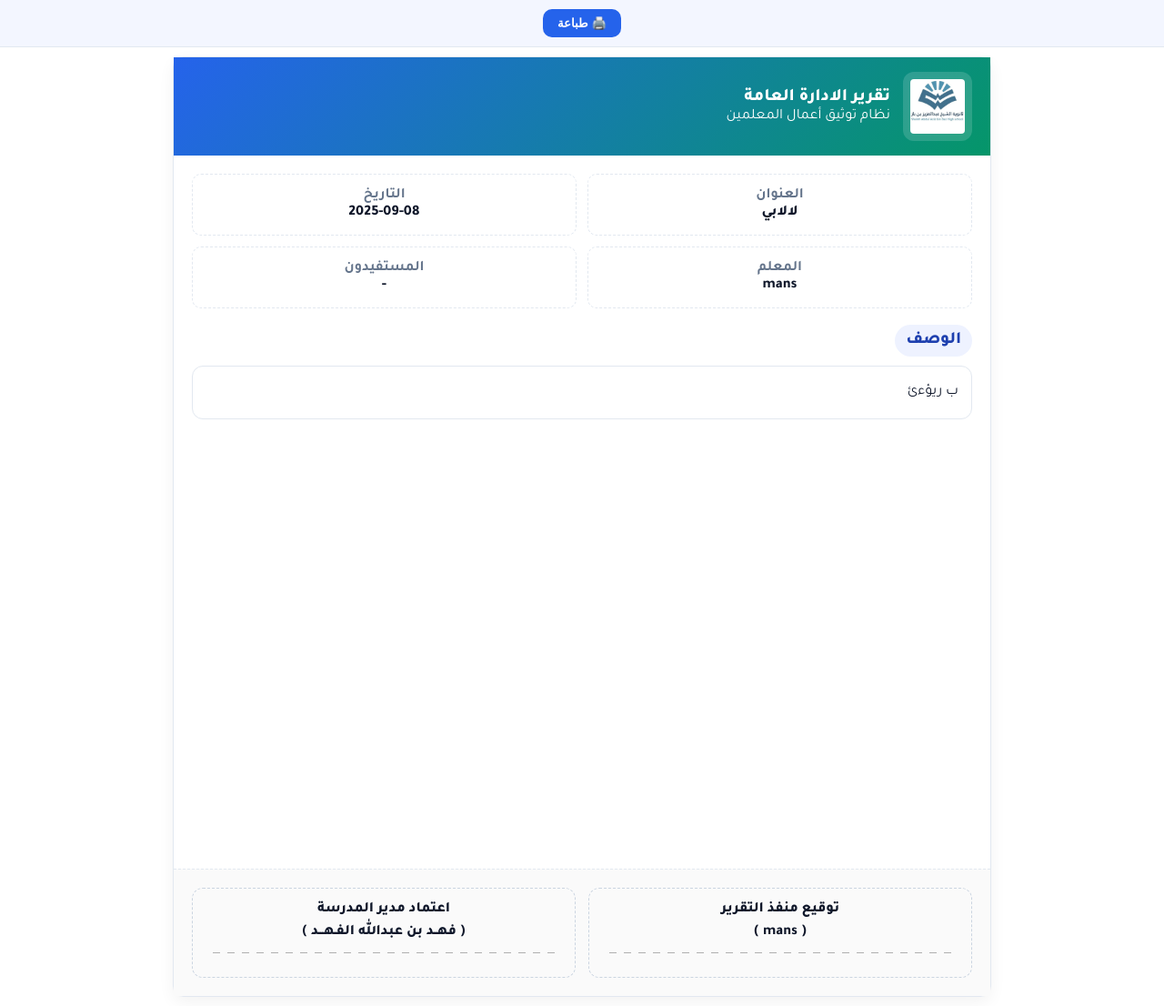
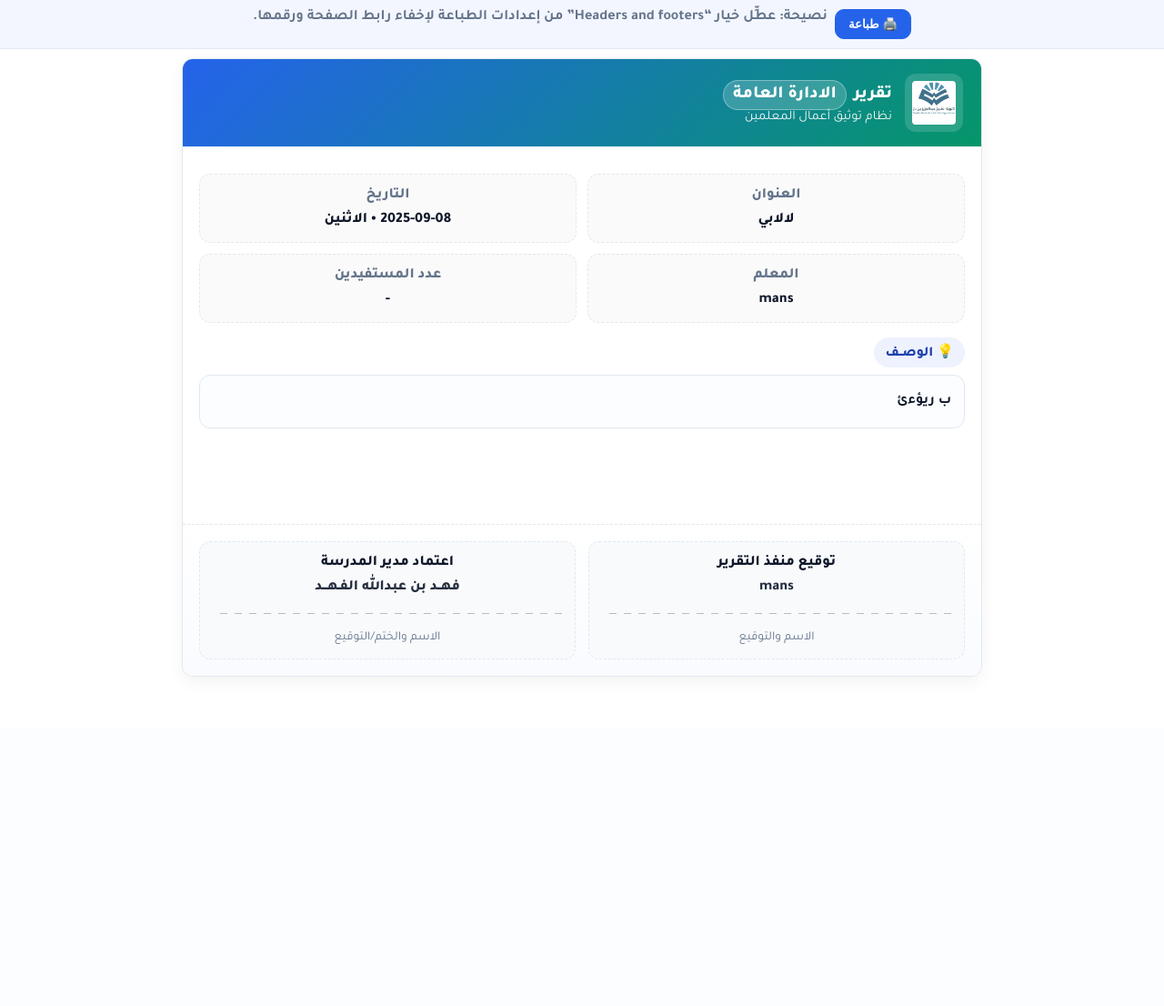
Before and after one commit to xmansx1/school, a Django app: page /reports/2/print/ in a window 1280 px wide. Shown: the whole page at 91% size. After the commit the page ends 744 px from the top, so only its background shows below. Run offline with Django 5.2, Linux system fonts and the light colour scheme; a user stored in the database is signed in; data comes from the database, SQL or seed files in the repository; data that the repository does not hold is empty.

Commit message:
الرفع41ريندر

```diff
--- a/reports/templates/base.html
+++ b/reports/templates/base.html
@@ -365,7 +365,9 @@
       <div class="foot-grid">
         <div>
           <div class="foot-title">{% if SCHOOL_NAME %}{{ SCHOOL_NAME }}{% else %}ثانوية عبدالعزيز بن باز{% endif %}</div>
-          <p>نظام توثيق أعمال المعلمين والطلبات — إضافة، استعراض، طباعة.</p>
+          <p>Tawtheeq</p>
+
+          <p>نظام توثيق أعمال المعلمين والطلبات — التواصل الداخلي.</p>
         </div>
         <nav class="foot-links" aria-label="روابط"></nav>
         <div>
--- a/reports/templates/reports/login.html
+++ b/reports/templates/reports/login.html
@@ -165,7 +165,7 @@
 
   <!-- الهيدر -->
   <header class="login-header">
-     <h1 class="login-system-title">📘 نظام التقارير</h1>
+     <h1 class="login-system-title">📘 Tawtheeq </h1>
   </header>
 
   <!-- الكارت -->
--- a/reports/templates/reports/report_print.html
+++ b/reports/templates/reports/report_print.html
@@ -4,88 +4,200 @@
 <head>
   <meta charset="UTF-8" />
   <meta name="viewport" content="width=device-width, initial-scale=1" />
-  <title>تقرير - {{ r.title }}</title>
+  {% with cat_label=r.category.name|default:"غير مصنّف" %}
+  <title>تقرير {{ cat_label }} - {{ r.title }}</title>
+  {% endwith %}
 
   <link href="https://fonts.googleapis.com/css2?family=Tajawal:wght@400;700;800&display=swap" rel="stylesheet">
   <style>
+    :root{
+      --ink:#0f172a; --muted:#64748b; --line:#e2e8f0;
+      --brand:#2563eb; --accent:#059669; --bg:#f8fafc; --card:#ffffff;
+      --chip:#eef2ff; --chip-ink:#1e40af;
+      --radius:12px; --print-margin:12mm;
+    }
+    *{box-sizing:border-box}
+    html,body{height:100%}
     body{
-      margin:0;font-family:'Tajawal',sans-serif;
-      -webkit-print-color-adjust:exact;print-color-adjust:exact;
-      background:#fff;color:#0f172a;
+      margin:0;font-family:'Tajawal',sans-serif;color:var(--ink);background:#fff;
+      -webkit-print-color-adjust:exact; print-color-adjust:exact;
     }
-    .toolbar{display:flex;justify-content:center;gap:10px;padding:10px;background:#f3f6ff;border-bottom:1px solid #e2e8f0}
-    .btn{padding:8px 16px;border-radius:10px;font-weight:700;cursor:pointer}
-    .btn-primary{background:#2563eb;color:#fff;border:none}
+    a{color:inherit;text-decoration:none}
 
+    /* ===== شريط أدوات (لا يُطبع) ===== */
+    .toolbar{
+      display:flex;gap:8px;justify-content:center;
+      padding:10px;background:#f3f6ff;border-bottom:1px solid var(--line);
+      position:sticky;top:0;z-index:9
+    }
+    .btn{padding:8px 14px;border-radius:10px;border:1px solid #cbd5e1;background:#fff;cursor:pointer;font-weight:700}
+    .btn-primary{background:var(--brand);color:#fff;border-color:var(--brand)}
+    .muted{color:var(--muted)}
+
+    /* ===== الحاوية/الورقة ===== */
     .container{max-width:900px;margin:auto;padding:10px}
     .sheet{
+      border:1px solid var(--line);border-radius:var(--radius);overflow:hidden;background:var(--card);
+      box-shadow:0 6px 18px rgba(0,0,0,.05);
       display:flex;flex-direction:column;
-      min-height:calc(297mm - 24mm); /* ارتفاع صفحة A4 مع هوامش */
-      border:1px solid #e2e8f0;border-radius:12px;background:#fff;
-      box-shadow:0 6px 18px rgba(0,0,0,.05);
+      min-height:calc(100vh - 120px);
     }
 
-    .hero{display:flex;align-items:center;gap:14px;padding:16px 20px;
-      background:linear-gradient(135deg,#2563eb,#059669);color:#fff}
-    .hero img{width:60px;height:60px;object-fit:contain;background:rgba(255,255,255,.15);border-radius:12px;padding:8px}
-    .hero .title{font-size:1.2rem;font-weight:900}
+    /* الرأس */
+    .hero{
+      display:flex;align-items:center;gap:14px;
+      background:linear-gradient(135deg, var(--brand) 0%, var(--accent) 100%);
+      color:#fff;padding:16px 20px
+    }
+    .hero .logo{width:64px;height:64px;object-fit:contain;background:rgba(255,255,255,.15);border-radius:12px;padding:8px}
+    .hero .title{font-size:1.2rem;font-weight:900;display:flex;align-items:center;gap:8px;flex-wrap:wrap}
+    .hero .sub{opacity:.95;font-size:.9rem}
+    .cat-badge{
+      display:inline-flex;align-items:center;gap:6px;
+      padding:4px 10px;border-radius:999px;
+      background:rgba(255,255,255,.18); border:1px solid rgba(255,255,255,.35);
+      color:#fff;font-weight:800;line-height:1.2
+    }
 
-    .content{padding:20px;flex:1}
-    .grid{display:grid;grid-template-columns:1fr 1fr;gap:12px}
-    .card-row{padding:14px;border:1px dashed #e2e8f0;border-radius:10px;text-align:center}
-    .label{color:#64748b;font-weight:700}
-    .value{font-weight:900}
+    /* المحتوى */
+    .content{padding:18px;flex:1}
+    .grid{display:grid;grid-template-columns:1fr 1fr;gap:12px;margin-top:12px}
+    .card-row{
+      display:flex;flex-direction:column;justify-content:center;align-items:center;
+      gap:8px;padding:14px;border:1px dashed var(--line);border-radius:12px;background:#fafafa;text-align:center;
+      break-inside:avoid; page-break-inside:avoid;
+    }
+    .label{color:var(--muted);font-weight:800}
+    .value{font-weight:900;font-size:1rem}
 
-    .section-title{margin:18px 0 10px;font-weight:900;background:#eef2ff;color:#1e40af;
-      display:inline-block;padding:6px 12px;border-radius:999px}
-    .idea-box{padding:14px;border:1px solid #e2e8f0;border-radius:12px;white-space:pre-wrap;line-height:1.8}
+    .section-title{
+      margin:16px 0 8px;font-weight:900;color:var(--ink);
+      display:inline-flex;align-items:center;gap:8px;
+      background:var(--chip);color:var(--chip-ink);padding:6px 12px;border-radius:999px;font-size:.95rem;
+      break-inside:avoid; page-break-inside:avoid;
+    }
+    .idea-box{
+      padding:14px;border:1px solid var(--line);border-radius:12px;background:#fbfdff;
+      white-space:pre-wrap; line-height:1.8;font-weight:600;
+      break-inside:avoid; page-break-inside:avoid;
+    }
 
-    .photos{display:grid;grid-template-columns:repeat(auto-fill,minmax(220px,1fr));gap:12px}
-    .photos img{width:100%;height:200px;object-fit:cover;border-radius:10px;border:1px solid #e2e8f0}
+    .photos{
+      display:grid;grid-template-columns:repeat(auto-fill,minmax(220px,1fr));gap:12px;margin-top:12px;
+      break-inside:avoid; page-break-inside:avoid;
+    }
+    .photos img{
+      width:100%;height:200px;object-fit:cover;border-radius:12px;border:1px solid var(--line);
+      box-shadow:0 4px 10px rgba(0,0,0,.08);
+      break-inside:avoid; page-break-inside:avoid;
+    }
 
-    .sign{display:flex;gap:14px;margin-top:auto;padding:20px;border-top:1px dashed #e2e8f0;background:#fafafa}
-    .sign .box{flex:1;border:1px dashed #cbd5e1;border-radius:12px;padding:14px;text-align:center}
+    /* ===== التواقيع أسفل الصفحة ===== */
+    .sign{
+      display:flex;gap:14px;margin-top:auto;flex-wrap:wrap;
+      padding:18px;border-top:1px dashed var(--line);
+      background:linear-gradient(180deg,#fff, #f9fbff);
+      break-inside:avoid; page-break-inside:avoid;
+    }
+    .sign .box{
+      flex:1;border:1px dashed var(--line);border-radius:12px;padding:14px;min-height:100px;background:var(--bg);text-align:center;
+      display:flex;flex-direction:column;justify-content:space-between;gap:8px;
+    }
     .sign .title{font-weight:900}
-    .sign .name{margin-top:6px;font-weight:800}
-    .sigline{margin:12px 0;height:1px;background:repeating-linear-gradient(90deg,transparent,transparent 8px,rgba(0,0,0,.3) 8px,rgba(0,0,0,.3) 16px)}
+    .sign .name{font-weight:800;opacity:.9}
+    .sigline{height:1px;background:repeating-linear-gradient(90deg, transparent, transparent 8px, rgba(0,0,0,.25) 8px, rgba(0,0,0,.25) 16px); margin:10px 0}
+    .hint{font-size:.85rem;color:var(--muted)}
 
-    @page{size:A4;margin:12mm}
+    /* ===== الطباعة الدقيقة بقياسات A4 ===== */
+    @page{
+      size:A4;
+      margin: var(--print-margin);
+    }
     @media print{
-      .toolbar{display:none}
-      .sheet{border:none;box-shadow:none;min-height:auto}
+      /* إزالة هوامش/ظلال الشاشة */
+      .toolbar{display:none!important}
+      body{background:#fff}
+      .container{padding:0;margin:0}
+      .sheet{
+        box-shadow:none;border:1px solid var(--line);
+        border-radius:var(--radius);
+        /* العرض والارتفاع القابلان للحساب داخل A4 وفق الهامش */
+        width:calc(210mm - (2 * var(--print-margin)));
+        min-height:calc(297mm - (2 * var(--print-margin)));
+        margin:auto; /* توسيط داخل الصفحة */
       }
-    @media(max-width:640px){.grid{grid-template-columns:1fr}}
+
+      /* الحفاظ على الألوان والخلفيات */
+      -webkit-print-color-adjust:exact; print-color-adjust:exact;
+
+      /* منع تقطيع العناصر المهمة */
+      .hero,.section-title,.idea-box,.photos,.card-row,.sign{page-break-inside:avoid; break-inside:avoid}
+      a[href]::after{content:"" !important}
+    }
+
+    /* الهواتف */
+    @media (max-width:640px){
+      .grid{grid-template-columns:1fr}
+      .hero .logo{width:54px;height:54px}
+      .photos{grid-template-columns:1fr 1fr}
+      .photos img{height:160px}
+    }
   </style>
 </head>
 <body>
 
 <div class="toolbar no-print">
   <button class="btn btn-primary" onclick="window.print()">🖨️ طباعة</button>
+  <span class="muted" style="font-weight:700">نصيحة: عطِّل خيار “Headers and footers” من إعدادات الطباعة لإخفاء رابط الصفحة ورقمها.</span>
 </div>
 
 <div class="container">
   <div class="sheet">
+
+    {% with cat_label=r.category.name|default:"غير مصنّف" %}
     <div class="hero">
-      <img src="{% if SCHOOL_LOGO_URL %}{{ SCHOOL_LOGO_URL }}{% else %}{% static 'img/logo.png' %}{% endif %}" alt="شعار">
+      <img class="logo"
+           src="{% if SCHOOL_LOGO_URL %}{{ SCHOOL_LOGO_URL }}{% else %}{% static 'img/logo.png' %}{% endif %}"
+           alt="{{ SCHOOL_NAME|default:'شعار المدرسة' }}">
       <div>
-        <div class="title">تقرير {{ r.category.name|default:"غير مصنّف" }}</div>
-        <div>{{ SCHOOL_NAME|default:"نظام توثيق أعمال المعلمين" }}</div>
+        <div class="title">
+          تقرير <span class="cat-badge">{{ cat_label }}</span>
+        </div>
+        <div class="sub">
+          {% if SCHOOL_NAME %}{{ SCHOOL_NAME }}{% else %}نظام توثيق أعمال المعلمين{% endif %}
+        </div>
+      </div>
+    </div>
+    {% endwith %}
+
+    <div class="content">
+      <div class="grid">
+        <div class="card-row">
+          <div class="label">العنوان</div>
+          <div class="value">{{ r.title }}</div>
+        </div>
+
+        <div class="card-row">
+          <div class="label">التاريخ</div>
+          <div class="value">{{ r.report_date|date:"Y-m-d" }}{% if r.day_name %} • {{ r.day_name }}{% endif %}</div>
+        </div>
+
+        <div class="card-row">
+          <div class="label">المعلم</div>
+          <div class="value">{{ r.teacher_display_name }}</div>
+        </div>
+
+        <div class="card-row">
+          <div class="label">عدد المستفيدين</div>
+          <div class="value">{{ r.beneficiaries_count|default_if_none:"-" }}</div>
         </div>
       </div>
 
-    <div class="content">
-      <div class="grid">
-        <div class="card-row"><div class="label">العنوان</div><div class="value">{{ r.title }}</div></div>
-        <div class="card-row"><div class="label">التاريخ</div><div class="value">{{ r.report_date|date:"Y-m-d" }}</div></div>
-        <div class="card-row"><div class="label">المعلم</div><div class="value">{{ r.teacher_display_name }}</div></div>
-        <div class="card-row"><div class="label">المستفيدون</div><div class="value">{{ r.beneficiaries_count|default:"-" }}</div></div>
-      </div>
-
-      <h3 class="section-title">الوصف</h3>
-      <div class="idea-box">{{ r.idea }}</div>
+      <h3 class="section-title">💡 الوصــف</h3>
+      <div class="idea-box">{{ r.idea|default_if_none:"" }}</div>
 
       {% if r.image1 or r.image2 or r.image3 or r.image4 %}
-      <h3 class="section-title">الصور</h3>
+        <h3 class="section-title">📷 الصور المرفقة</h3>
         <div class="photos">
           {% if r.image1 %}<img src="{{ r.image1.url }}" alt="صورة 1">{% endif %}
           {% if r.image2 %}<img src="{{ r.image2.url }}" alt="صورة 2">{% endif %}
@@ -95,18 +207,22 @@
       {% endif %}
     </div>
 
+    <!-- التواقيع مثبتة بأسفل الصفحة -->
     <div class="sign">
       <div class="box">
         <div class="title">توقيع منفذ التقرير</div>
-        <div class="name">( {{ r.teacher_display_name }} )</div>
-        <div class="sigline"></div>
+        <div class="name"> {{ r.teacher_display_name }} </div>
+        <div class="sigline" aria-hidden="true"></div>
+        <div class="hint">الاسم والتوقيع</div>
       </div>
       <div class="box">
         <div class="title">اعتماد مدير المدرسة</div>
-        <div class="name">( فهــد بن عبدالله الفـهـــد )</div>
-        <div class="sigline"></div>
+        <div class="name"> فهــد بن عبدالله الفـهـــد </div>
+        <div class="sigline" aria-hidden="true"></div>
+        <div class="hint">الاسم والختم/التوقيع</div>
       </div>
     </div>
+
   </div>
 </div>
 
```
Lines whose indentation alone changed are shown as unchanged.
